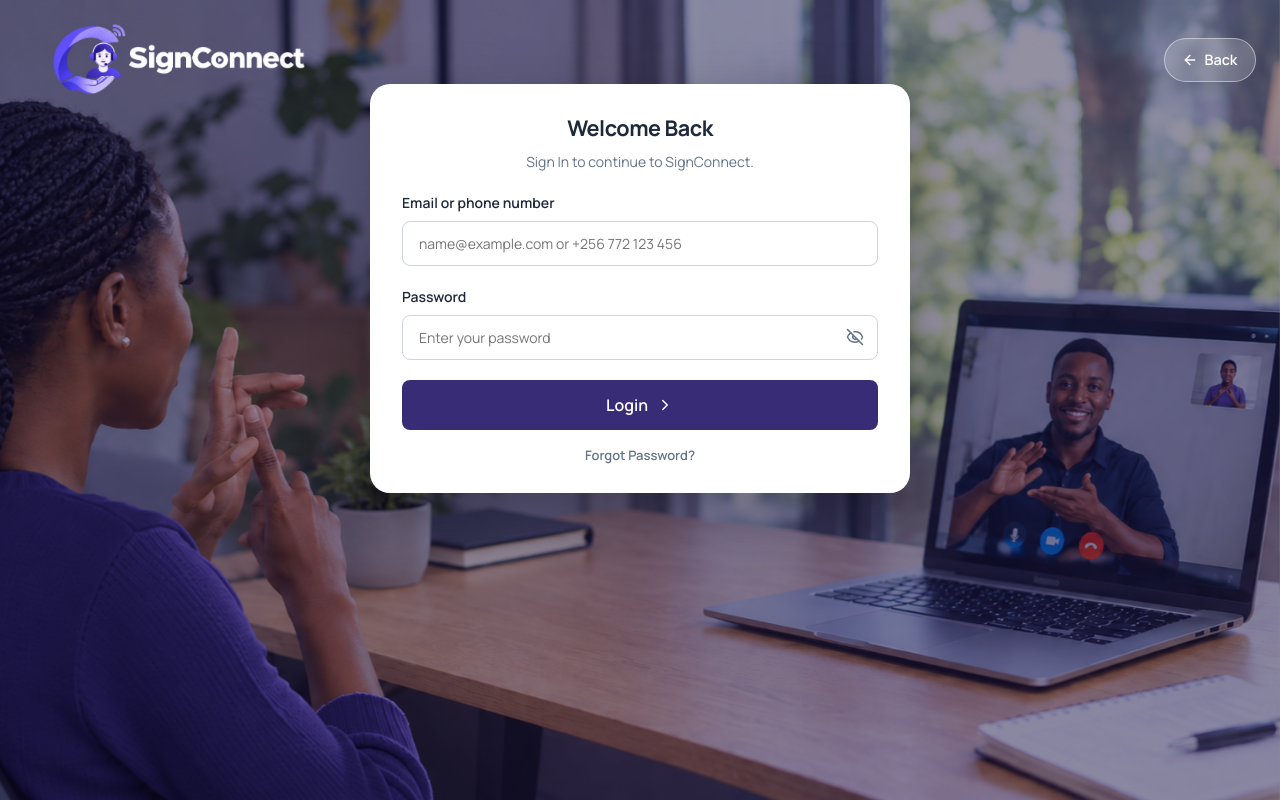
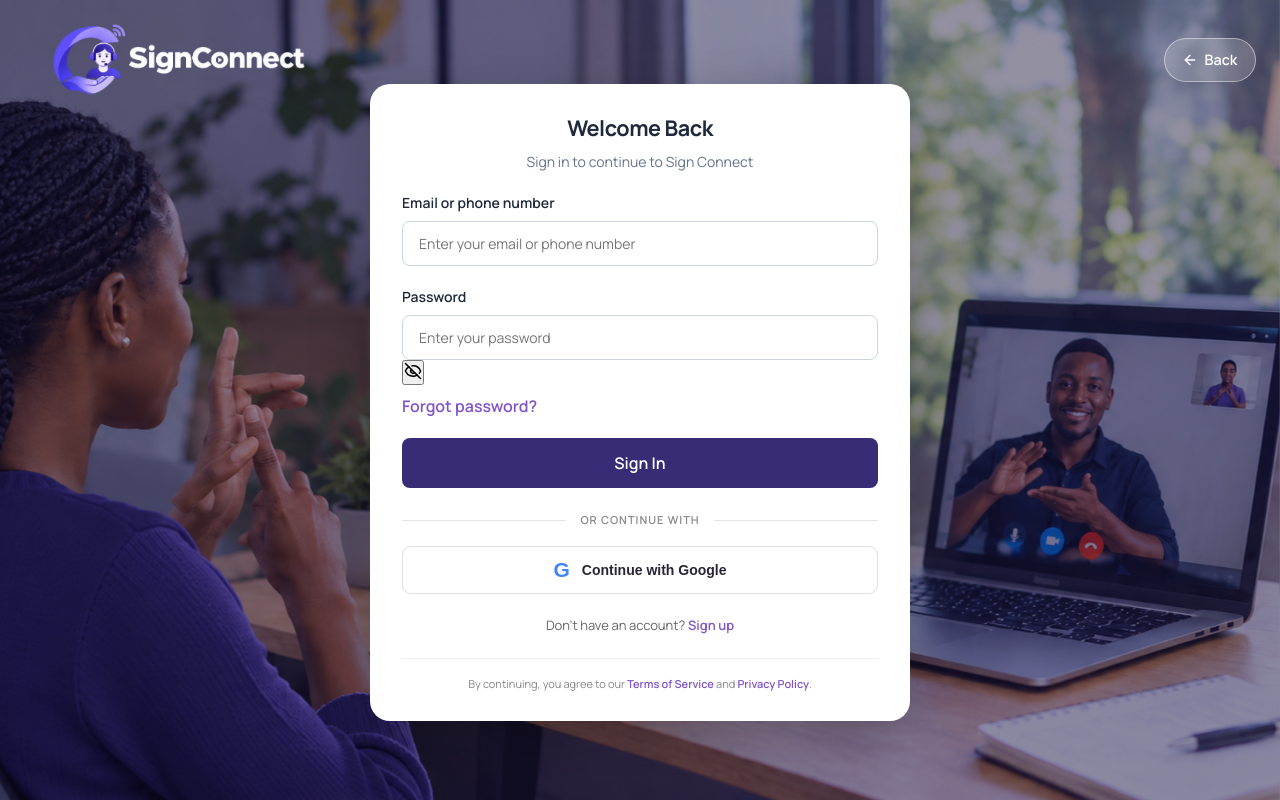
Before and after one commit to VRI-Refactory-project/vri-web, a React (Vite) app: page /sign-in in a window 1280 px wide. Built offline with nearby package versions, Linux system fonts and the light colour scheme; no server answers.

Commit message:
Improve Sign Connect login page

```diff
--- a/src/pages/auth/SignInPage.tsx
+++ b/src/pages/auth/SignInPage.tsx
@@ -1,57 +1,72 @@
-// src/pages/auth/SignInPage.tsx
 import React, { useState } from 'react';
 import { Link, Navigate, useLocation } from 'react-router-dom';
-import { ChevronRight, Eye, EyeOff } from 'lucide-react';
+import { Eye, EyeOff } from 'lucide-react';
+
 import { AuthLayout } from '../../components/Authlayout';
 import { FieldError } from '../../components/FieldError';
 import { dashboardPathFor } from '../../features/auth/roles';
 import { useAuth } from '../../hooks/useAuth';
+
 import {
   collectErrors,
   identifierForApi,
   validateIdentifier,
   validatePasswordPresent,
 } from '../../lib/validation';
+
 import { useFieldErrors } from '../../lib/useFieldErrors';
 import { ApiError } from '../../services/api';
 import type { Role } from '../../types';
 import { signIn } from '../../services/auth';
+
 import './SignInPages.css';
 
 type FieldName = 'identifier' | 'password';
+
 const FIELD_ORDER: readonly FieldName[] = ['identifier', 'password'];
 
-/** Back to the page they were sent away from, but only if it belongs to their role's dashboard. */
 function destinationFor(role: Role, from: unknown): string {
   const home = dashboardPathFor(role);
+
   return typeof from === 'string' && (from === home || from.startsWith(`${home}/`)) ? from : home;
 }
 
 export const SignInPage = () => {
-  const [formData, setFormData] = useState({ identifier: '', password: '' });
+  const [formData, setFormData] = useState({
+    identifier: '',
+    password: '',
+  });
+
   const [error, setError] = useState<string>();
   const [showPassword, setShowPassword] = useState(false);
   const [submitting, setSubmitting] = useState(false);
+
   const { session, sessionExpired, login } = useAuth();
+
   const location = useLocation();
   const from = (location.state as { from?: string } | null)?.from;
 
-  // Sign-in checks the shape of the identifier, but never password strength: an older account
-  // must still be able to get in with the password it already has.
+  // Configure this URL when the backend Google OAuth endpoint is ready.
+  const googleAuthUrl = import.meta.env.VITE_GOOGLE_AUTH_URL;
+
   const errors = collectErrors<FieldName>({
     identifier: validateIdentifier(formData.identifier),
     password: validatePasswordPresent(formData.password),
   });
+
   const { shown, check, fieldProps } = useFieldErrors(errors, FIELD_ORDER, (name) => name);
 
   const handleSubmit = async (e: React.FormEvent) => {
     e.preventDefault();
     setError(undefined);
+
     if (!check()) return;
+
     setSubmitting(true);
+
     try {
       const session = await signIn(identifierForApi(formData.identifier), formData.password);
-      // The redirect below takes them to their dashboard once the session is stored.
+
       login(session);
     } catch (err) {
       setError(
@@ -64,32 +79,51 @@ export const SignInPage = () => {
     }
   };
 
-  // Someone who is already signed in has no use for this form.
-  if (session) return <Navigate to={destinationFor(session.user.role, from)} replace />;
+  const handleGoogleLogin = () => {
+    if (!googleAuthUrl) {
+      setError('Google sign-in is not configured yet. Please use email or phone login.');
+      return;
+    }
+
+    window.location.assign(googleAuthUrl);
+  };
+
+  if (session) {
+    return <Navigate to={destinationFor(session.user.role, from)} replace />;
+  }
 
   return (
-    <AuthLayout title="Welcome Back" subtitle="Sign In to continue to SignConnect." backTo="/">
-      <form onSubmit={handleSubmit} noValidate>
+    <AuthLayout
+      title="Welcome Back"
+      subtitle="Sign in to continue to Sign Connect"
+      backTo="/"
+      className="as-page--sign-in"
+    >
+      <form onSubmit={handleSubmit} noValidate className="sign-in-form">
         {sessionExpired && (
           <p role="status" className="login-notice">
             Your session has ended. Please sign in again.
           </p>
         )}
+
         <div className="form-group">
           <label htmlFor="identifier">Email or phone number</label>
+
           <input
             {...fieldProps('identifier')}
             type="text"
             autoComplete="username"
-            placeholder="name@example.com or +256 772 123 456"
+            placeholder="Enter your email or phone number"
             value={formData.identifier}
             onChange={(e) => setFormData({ ...formData, identifier: e.target.value })}
           />
+
           <FieldError id="identifier" message={shown('identifier')} />
         </div>
 
-        <div className="form-group">
+        <div className="form-group sign-in-password-group">
           <label htmlFor="password">Password</label>
+
           <div className="password-field">
             <input
               {...fieldProps('password')}
@@ -99,6 +133,7 @@ export const SignInPage = () => {
               value={formData.password}
               onChange={(e) => setFormData({ ...formData, password: e.target.value })}
             />
+
             <button
               type="button"
               className="password-toggle"
@@ -108,7 +143,12 @@ export const SignInPage = () => {
               {showPassword ? <Eye size={18} /> : <EyeOff size={18} />}
             </button>
           </div>
+
           <FieldError id="password" message={shown('password')} />
+
+          <Link to="/forgot-password" className="login-forgot-link">
+            Forgot password?
+          </Link>
         </div>
 
         {error && (
@@ -117,19 +157,30 @@ export const SignInPage = () => {
           </p>
         )}
 
-        <button
-          type="submit"
-          className="btn-primary"
-          style={{ marginTop: '16px' }}
-          disabled={submitting}
-        >
-          {submitting ? 'Signing in...' : 'Login'} <ChevronRight size={18} />
+        <button type="submit" className="btn-primary login-submit" disabled={submitting}>
+          {submitting ? 'Signing in...' : 'Sign In'}
         </button>
       </form>
 
-      <Link to="/forgot-password" className="login-forgot-link">
-        Forgot Password?
-      </Link>
+      <div className="login-divider">
+        <span>OR CONTINUE WITH</span>
+      </div>
+
+      <button type="button" className="google-login-button" onClick={handleGoogleLogin}>
+        <span className="google-letter" aria-hidden="true">
+          G
+        </span>
+        Continue with Google
+      </button>
+
+      <p className="login-signup-link">
+        Don't have an account? <Link to="/get-started">Sign up</Link>
+      </p>
+
+      <p className="login-legal">
+        By continuing, you agree to our <Link to="/terms">Terms of Service</Link> and{' '}
+        <Link to="/privacy">Privacy Policy</Link>.
+      </p>
     </AuthLayout>
   );
 };
--- a/src/pages/auth/SignInPages.css
+++ b/src/pages/auth/SignInPages.css
@@ -1,39 +1,97 @@
-/* Sign-in specific bits. The page frame, logo and Back live in components/AuthShell. */
-.login-forgot-link {
-  display: block;
-  text-align: center;
-  margin-top: 16px;
-  color: var(--color-text-muted);
-  font-size: 13px;
-  font-weight: 600;
-  text-decoration: none;
+/* =========================================
+   SIGN CONNECT - LOGIN PAGE
+   ========================================= */
+
+.as-page--sign-in .as-card {
+  padding: 2.25rem 2rem;
 }
 
-.login-forgot-link:hover {
-  color: var(--color-primary);
-  text-decoration: underline;
+/* Heading */
+
+.as-page--sign-in .as-card-header {
+  margin-bottom: 1.75rem;
 }
 
-.login-notice {
-  margin: 0 0 16px;
-  padding: 10px 12px;
-  border-radius: 10px;
-  background: #f4f2fa;
-  color: var(--color-primary, #382c77);
-  font-size: 13px;
-  font-weight: 600;
+.as-page--sign-in .as-card-header h1 {
+  font-size: clamp(1.8rem, 4vw, 2.25rem);
+  font-weight: 800;
+  letter-spacing: -0.045em;
 }
+
+.as-page--sign-in .as-card-header p {
+  margin-top: 0.4rem;
+  font-size: 0.875rem;
+}
+
+/* Form spacing */
+
+.as-page--sign-in .form-group {
+  display: flex;
+  flex-direction: column;
+  gap: 0.45rem;
+  margin-bottom: 1rem;
+}
+
+/* Keep labels accessible while using placeholders visually */
+
+.as-page--sign-in .form-group > label {
+  position: absolute;
+  width: 1px;
+  height: 1px;
+  padding: 0;
+  margin: -1px;
+  overflow: hidden;
+  clip: rect(0, 0, 0, 0);
+  white-space: nowrap;
+  border: 0;
+}
+
+/* Input fields */
+
+.as-page--sign-in .form-group .form-input {
+  width: 100%;
+  min-height: 3.4rem;
+  padding: 0.9rem 1rem;
+
+  border: 1px solid transparent;
+  border-radius: 13px;
+
+  background: #f3f4f7;
+  color: var(--color-text-main);
+
+  font-family: var(--font-main);
+  font-size: 0.9rem;
+
+  transition:
+    border-color 0.2s ease,
+    box-shadow 0.2s ease,
+    background 0.2s ease;
+}
+
+.as-page--sign-in .form-group .form-input::placeholder {
+  color: #9298a5;
+  opacity: 1;
+}
+
+.as-page--sign-in .form-group .form-input:focus {
+  border-color: var(--color-primary);
+  background: #fff;
+  box-shadow: 0 0 0 3px rgb(56 44 119 / 9%);
+}
+
+/* Password field */
+
 .password-field {
   position: relative;
 }
 
-.password-field .form-input {
-  padding-right: 44px; /* room for the eye so long passwords don't run under it */
+.as-page--sign-in .password-field .form-input {
+  padding-right: 3rem;
 }
 
-.password-toggle {
+.as-page--sign-in .password-toggle {
   position: absolute;
-  right: 8px;
+  right: 0.55rem;
   top: 50%;
   transform: translateY(-50%);
   display: flex;
@@ -41,12 +99,201 @@
   justify-content: center;
   padding: 6px;
   border: none;
-  border-radius: 4px;
   background: none;
-  color: var(--color-text-muted, #6b7280);
+  color: var(--color-text-muted);
   cursor: pointer;
 }
 
-.password-toggle:hover {
+.as-page--sign-in .password-toggle:hover {
   color: var(--color-primary);
 }
+
+/* Forgot password */
+
+.as-page--sign-in .login-forgot-link {
+  display: block;
+  width: fit-content;
+
+  margin: 0.1rem 0 0 auto;
+
+  color: var(--color-text-muted);
+  font-size: 0.75rem;
+  font-weight: 600;
+
+  text-decoration: none;
+}
+
+.as-page--sign-in .login-forgot-link:hover {
+  color: var(--color-primary);
+  text-decoration: underline;
+}
+
+/* Login button */
+
+.as-page--sign-in .login-submit {
+  width: 100%;
+  min-height: 3.4rem;
+  margin-top: 0.45rem;
+
+  border: none;
+  border-radius: 13px;
+
+  background-color: var(--color-primary);
+  color: #fff;
+
+  font-family: var(--font-main);
+  font-size: 0.95rem;
+  font-weight: 700;
+
+  cursor: pointer;
+
+  transition:
+    opacity 0.2s ease,
+    transform 0.2s ease;
+}
+
+.as-page--sign-in .login-submit:hover {
+  opacity: 0.92;
+}
+
+.as-page--sign-in .login-submit:active {
+  transform: scale(0.99);
+}
+
+.as-page--sign-in .login-submit:disabled {
+  cursor: not-allowed;
+  opacity: 0.7;
+}
+
+/* Signup link */
+
+.as-page--sign-in .login-signup-link {
+  margin: 1.4rem 0 0;
+
+  color: var(--color-text-muted);
+  font-size: 0.8rem;
+  text-align: center;
+}
+
+.as-page--sign-in .login-signup-link a {
+  color: var(--color-primary);
+  font-weight: 700;
+
+  text-decoration: underline;
+  text-underline-offset: 2px;
+}
+
+/* Session notice */
+
+.login-notice {
+  margin: 0 0 16px;
+  padding: 10px 12px;
+
+  border-radius: 10px;
+
+  background: #f4f2fa;
+  color: var(--color-primary, #382c77);
+
+  font-size: 13px;
+  font-weight: 600;
+}
+
+/* Mobile */
+
+@media (max-width: 640px) {
+  .as-page--sign-in .as-card {
+    padding: 1.75rem 1.25rem;
+  }
+
+  .as-page--sign-in .as-card-header h1 {
+    font-size: 1.8rem;
+  }
+
+  .as-page--sign-in .form-group .form-input {
+    min-height: 3.2rem;
+  }
+}
+
+/* Login divider */
+.login-divider {
+  display: flex;
+  align-items: center;
+  gap: 14px;
+  margin: 24px 0 18px;
+  color: #888;
+  font-size: 11px;
+  font-weight: 600;
+  letter-spacing: 1px;
+}
+
+.login-divider::before,
+.login-divider::after {
+  content: '';
+  flex: 1;
+  height: 1px;
+  background: #e5e5e5;
+}
+
+/* Google login */
+.google-login-button {
+  width: 100%;
+  min-height: 48px;
+  display: flex;
+  align-items: center;
+  justify-content: center;
+  gap: 12px;
+  background: #fff;
+  border: 1px solid #dedee5;
+  border-radius: 9px;
+  color: #292536;
+  font-size: 14px;
+  font-weight: 600;
+  cursor: pointer;
+  transition:
+    background 0.2s ease,
+    border-color 0.2s ease;
+}
+
+.google-login-button:hover {
+  background: #f8f6fc;
+  border-color: #8054c7;
+}
+
+.google-letter {
+  font-size: 21px;
+  font-weight: 700;
+  color: #4285f4;
+}
+
+/* Registration */
+.login-signup-link {
+  margin-top: 22px;
+  text-align: center;
+  font-size: 13px;
+  color: #666;
+}
+
+.login-signup-link a,
+.login-forgot-link,
+.login-legal a {
+  color: #8054c7;
+  font-weight: 600;
+  text-decoration: none;
+}
+
+.login-signup-link a:hover,
+.login-forgot-link:hover,
+.login-legal a:hover {
+  text-decoration: underline;
+}
+
+/* Legal links */
+.login-legal {
+  margin-top: 22px;
+  padding-top: 16px;
+  border-top: 1px solid #eee;
+  text-align: center;
+  color: #888;
+  font-size: 11px;
+  line-height: 1.7;
+}
```
